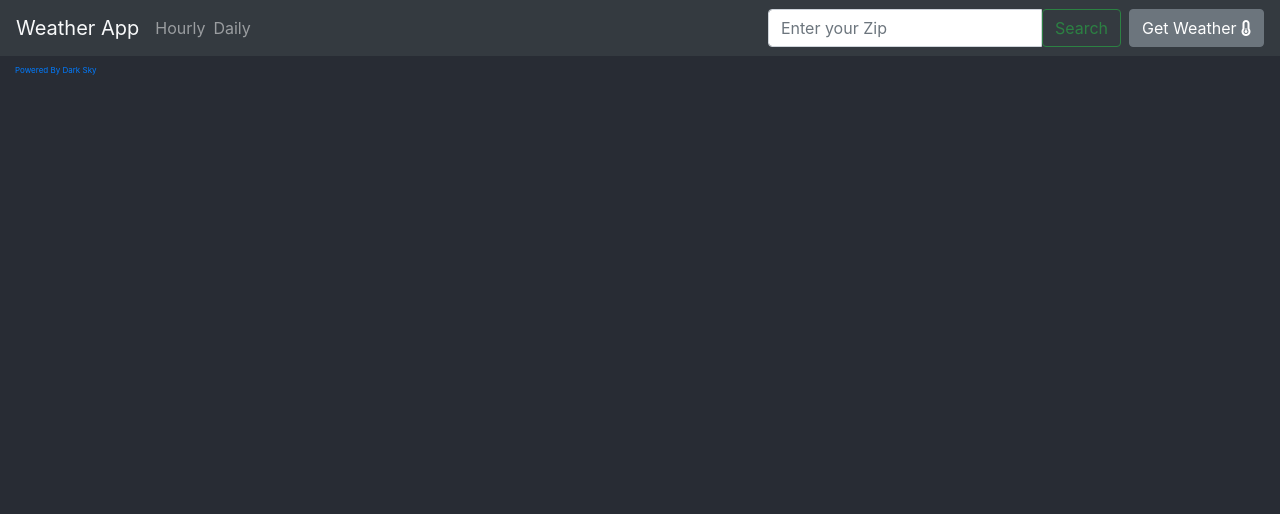
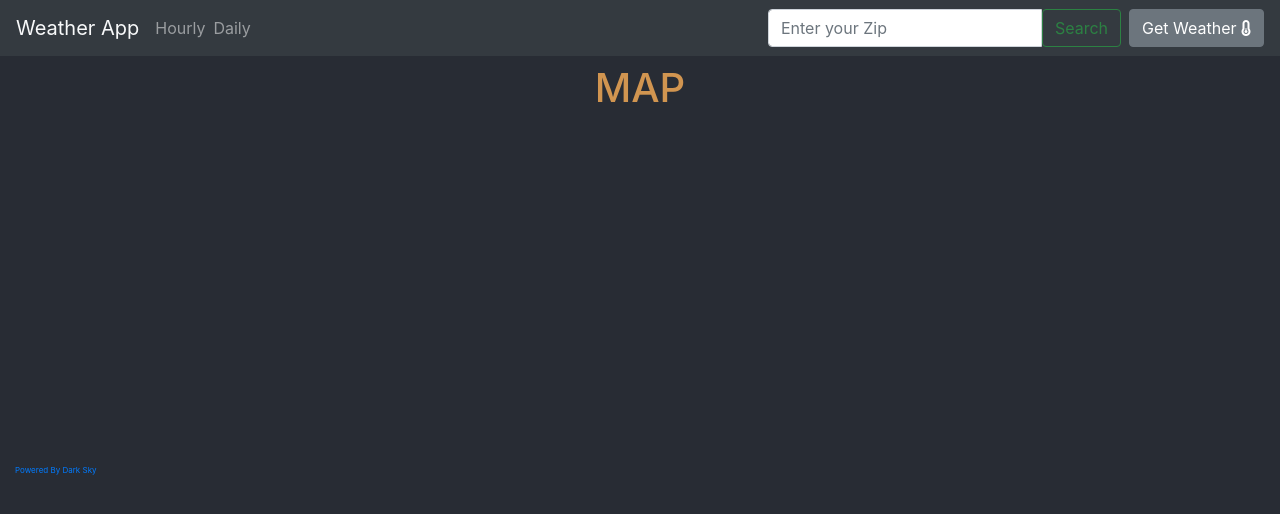
Before and after one commit to VBILLS/weatherappi, a React (Create React App) app: page / in a window 1280 px wide. Shown: the top 514 px of the page. Built offline with nearby package versions, Linux system fonts and the light colour scheme.

Commit message:
trying to get a map on my page lol and looking into getting latlng from zipcodes

```diff
--- a/package.json
+++ b/package.json
@@ -3,6 +3,7 @@
   "version": "0.1.0",
   "private": true,
   "dependencies": {
+    "@react-google-maps/api": "^1.8.6",
     "@testing-library/jest-dom": "^4.2.4",
     "@testing-library/react": "^9.3.2",
     "@testing-library/user-event": "^7.1.2",
--- a/src/App.js
+++ b/src/App.js
@@ -1,6 +1,7 @@
 import React, { useState } from 'react';
 
 import Header from './components/Header/Header.component';
+import MapContainer from './components/MapContainer/MapContainer';
 import Daily from './components/Daily/Daily';
 import Hourly from './components/Hourly/Hourly';
 import WeatherResponse from './components/WeatherResponse/WeatherResponse';
@@ -59,6 +60,7 @@ function App() {
       <Header handleGetWeather={handleGetWeather} />
       <Container fluid className='mt-2'>
         <div className='content-body'>
+          <MapContainer />
           {isLoading && <Spinner color='light' />}
           {cur && (
             <div>
--- /dev/null
+++ b/src/components/MapContainer/MapContainer.jsx
@@ -0,0 +1,18 @@
+import React, { useCallback } from 'react';
+import { GoogleMap, useLoadScript } from '@react-google-maps/api';
+
+import { Spinner } from 'reactstrap';
+
+function MapContainer() {
+  const options = {
+    uluru: { lat: -25.344, lng: 131.036 },
+    zoom: 8
+  };
+  return (
+    <div className='mapcontainer' style={{ height: '400px', width: 'auto' }}>
+      <h1>MAP</h1>
+    </div>
+  );
+}
+
+export default MapContainer;
```
Also changed, not shown: 1 other file (tests, documents, lock files or other folders).
